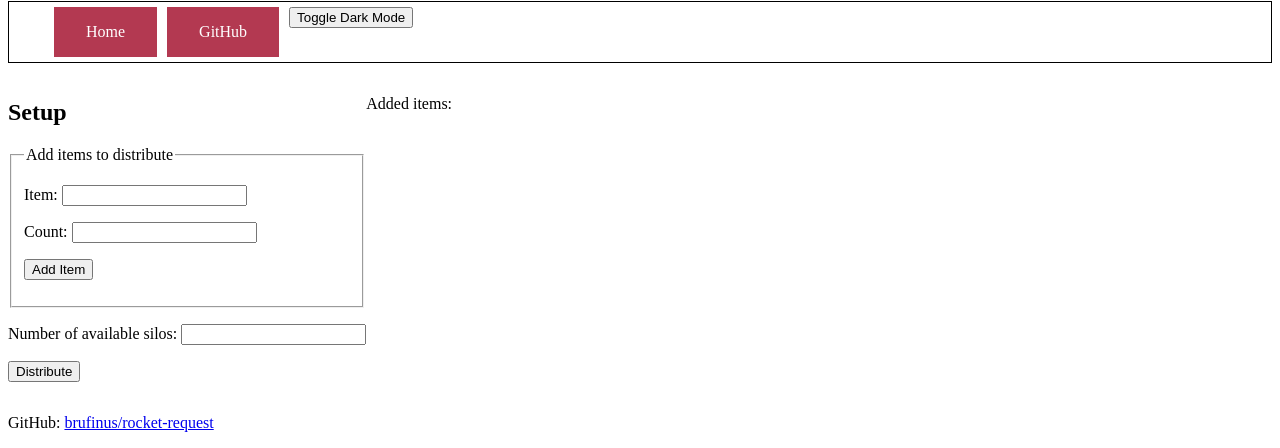
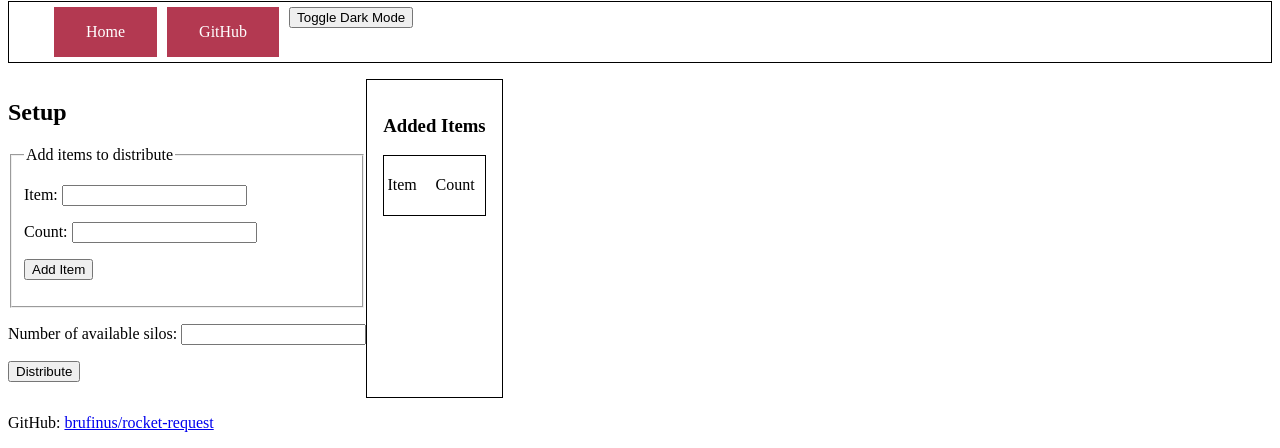
Before and after one commit to brufinus/rocket-request, a Django app: page /distribute/ in a window 1280 px wide. Shown: the part 387-835 px from the top of the page. Run offline with Django 5.2, Linux system fonts and the light colour scheme.

Commit message:
render item count

```diff
--- a/django-rocket-request/django_distribute/static/distribute/style.css
+++ b/django-rocket-request/django_distribute/static/distribute/style.css
@@ -1,12 +1,12 @@
 /* Navigation bar */
 .nav-bar ul {
-    display: flex;
-    list-style: none;
-    border: 1px solid black;
+  display: flex;
+  list-style: none;
+  border: 1px solid black;
 }
 
 .nav-bar li {
-    margin: 5px;
+  margin: 5px;
 }
 
 .nav-bar a {
@@ -24,5 +24,33 @@
 
 /* Main article */
 article {
-    display: flex;
+  display: flex;
 }
+
+/* Side bar */
+aside {
+  border: 1px solid black;
+  padding: 1em 1em;
+}
+
+.added-items-container {
+  display: grid;
+  grid-template-columns: 1fr 1fr;
+  gap: 2px;
+  padding: 0.2em;
+  border: 1px solid black;
+}
+
+aside ul {
+  list-style: none;
+  margin: 0;
+  padding: 0;
+}
+
+#item-list {
+  text-align: left;
+}
+
+#count-list {
+  text-align: right;
+}
--- a/django-rocket-request/django_distribute/templates/distribute/index.html
+++ b/django-rocket-request/django_distribute/templates/distribute/index.html
@@ -39,8 +39,8 @@
                             <input type="text" name="user-item" id="user-item-input" required />
                         </p>
                         <p>
-                            <label for="count">Count:</label>
-                            <input type="number" name="count" id="count" required />
+                            <label for="user-count-input">Count:</label>
+                            <input type="number" name="user-count" id="user-count-input" required />
                         </p>
                         <p>
                             <button type="submit">Add Item</button>
@@ -59,15 +59,22 @@
                 </form>
             </section>
             <aside>
-                <p>Added items:</p>
-                <!-- <ul> -->
-                    <ul id="item-list"></ul>
-                    <!-- {% for item in items %}
-                    <li>{{ item }}</li>
-                    {% endfor %} -->
-                <!-- </ul> -->
+                <h3>Added Items</h3>
+                <div class="added-items-container">
+                    <p>Item</p>
+                    <p>Count</p>
+                    <ul id="item-list">
+                        {% for item in items %}
+                        <li id="item">{{ item }}</li>
+                        {% endfor %}
+                    </ul>
+                    <ul id="count-list">
+                        {% for count in counts %}
+                        <li id="count">{{ count }}</li>
+                        {% endfor %}
+                    </ul>
+                </div>
             </aside>
-            <div id="responseItem" />
         </article>
 
     </main>
@@ -76,23 +83,24 @@
     </footer>
 
     <script>
-        // Ajax setup for form submission
         $(document).ready(function () {
-            $('#item-collection-form').on('submit', function (event) {
+            $("#item-collection-form").on("submit", function (event) {
                 event.preventDefault();
 
                 $.ajax({
-                    url: "{% url 'distribute:collection' %}",  // The URL of the Django view that handles the request
-                    type: 'POST',
+                    url: "{% url 'distribute:collection' %}",
+                    type: "POST",
                     data: {
-                        'user-item': $('#user-item-input').val(),
-                        'csrfmiddlewaretoken': '{{ csrf_token }}' // CSRF token for security
+                        "user-item": $("#user-item-input").val(),
+                        "user-count": $("#user-count-input").val(),
+                        "csrfmiddlewaretoken": "{{ csrf_token }}"
                     },
                     success: function (response) {
-                        // $('#responseItem').text(response.item);  // Update the page dynamically
-                        $('#item-list').empty();
-                        response.items.forEach(function(item) {
-                            $('#item-list').append('<li>' + item + '</li>');
+                        $("#item-list").empty();
+                        $("#count-list").empty();
+                        response.items.forEach(function (item) {
+                            $("#item-list").append("<li>" + item[0] + "</li>");
+                            $("#count-list").append("<li>" + item[1] + "</li>");
                         });
                     }
                 });
--- a/django-rocket-request/django_distribute/views.py
+++ b/django-rocket-request/django_distribute/views.py
@@ -8,8 +8,15 @@ def index(request):
 
     items = request.session.get("items", [])
     request.session["items"] = items
+    item_names = []
+    item_counts = []
+    for item in items:
+        item_names.append(item[0])
+        item_counts.append(item[1])
 
-    return render(request, "distribute/index.html")
+    return render(
+        request, "distribute/index.html", {"items": item_names, "counts": item_counts}
+    )
 
 
 def item_collection(request):
@@ -21,8 +28,9 @@ def item_collection(request):
             print("Please enable cookies and try again.")
 
         item_name = request.POST.get("user-item")
+        item_count = request.POST.get("user-count")
         items = request.session.get("items", [])
-        items.append(item_name)
+        items.append((item_name, item_count))
         request.session["items"] = items
         return JsonResponse({"items": items})
     return JsonResponse({"items": "Invalid request"})
```
